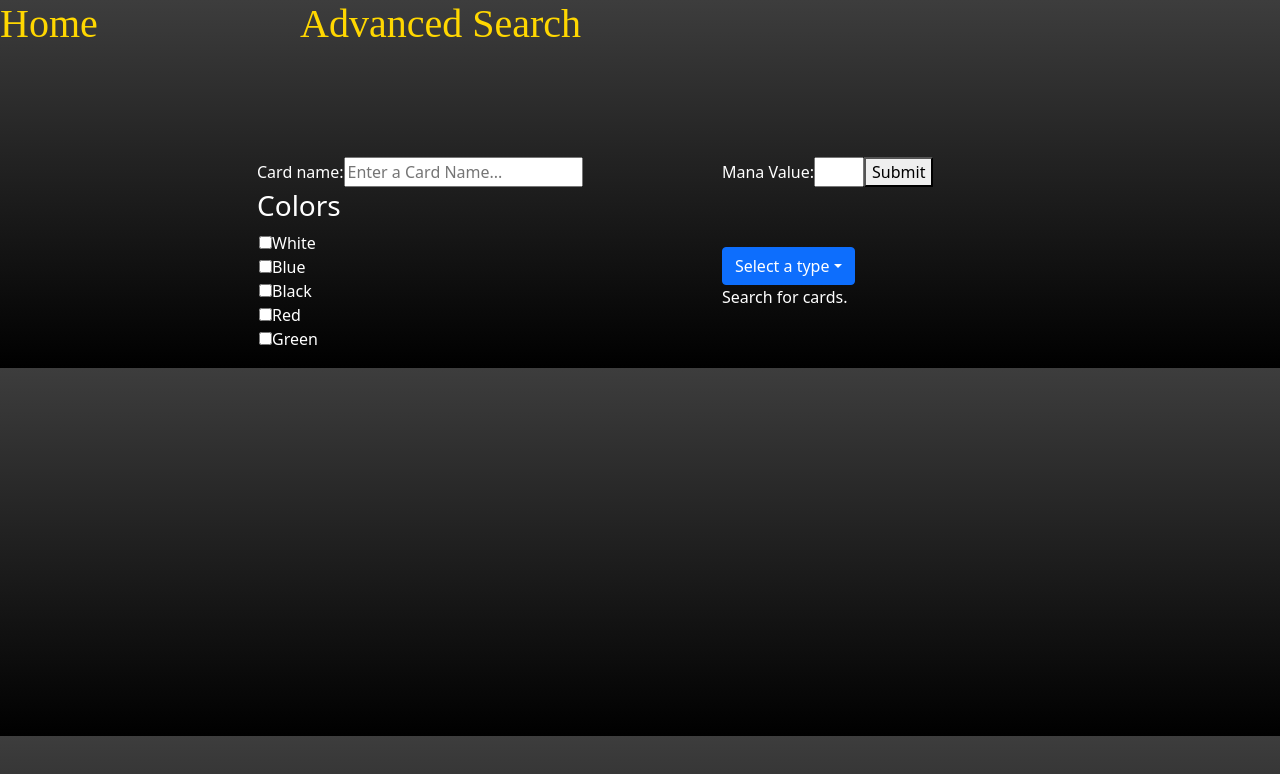
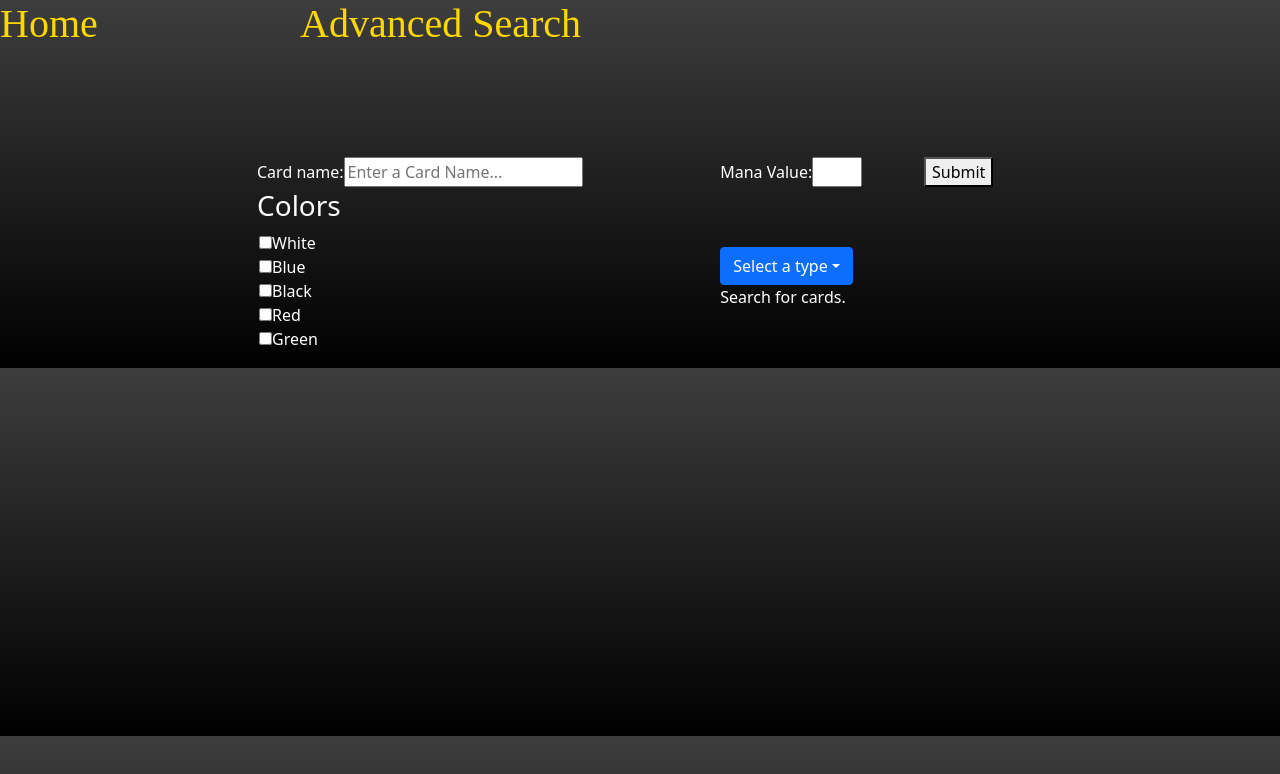
Before and after one commit to DementedDarsh/Project-2-MTG-Search, a React (Create React App) app: page /advanced in a window 1280 px wide. Shown: the top 774 px of the page. Built offline with nearby package versions, Linux system fonts and the light colour scheme; a web font is replaced by a local one.

Commit message:
minor css styling

```diff
--- a/src/Components/AdvancedSearch/AdvancedSearch.jsx
+++ b/src/Components/AdvancedSearch/AdvancedSearch.jsx
@@ -27,8 +27,9 @@ const AdvancedSearch = (props) => {
               manaValue={props.manaValue}
               setManaValue={props.setManaValue}
             />
-            <SubmitButton queryString={props.queryString} />
+
           </td>
+          <td><SubmitButton queryString={props.queryString} /></td>
         </thead>
         <tbody>
           <tr>
```
